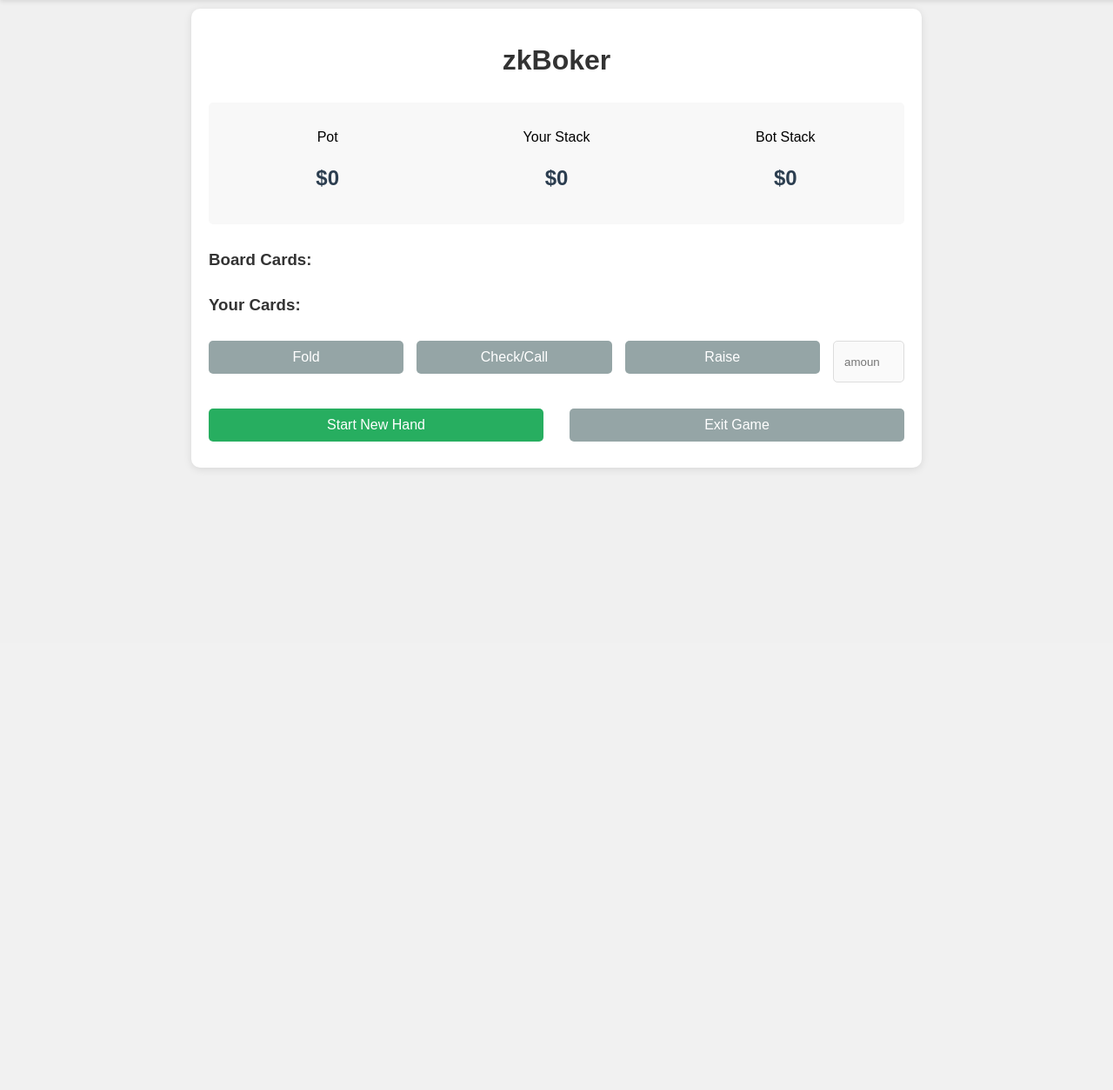
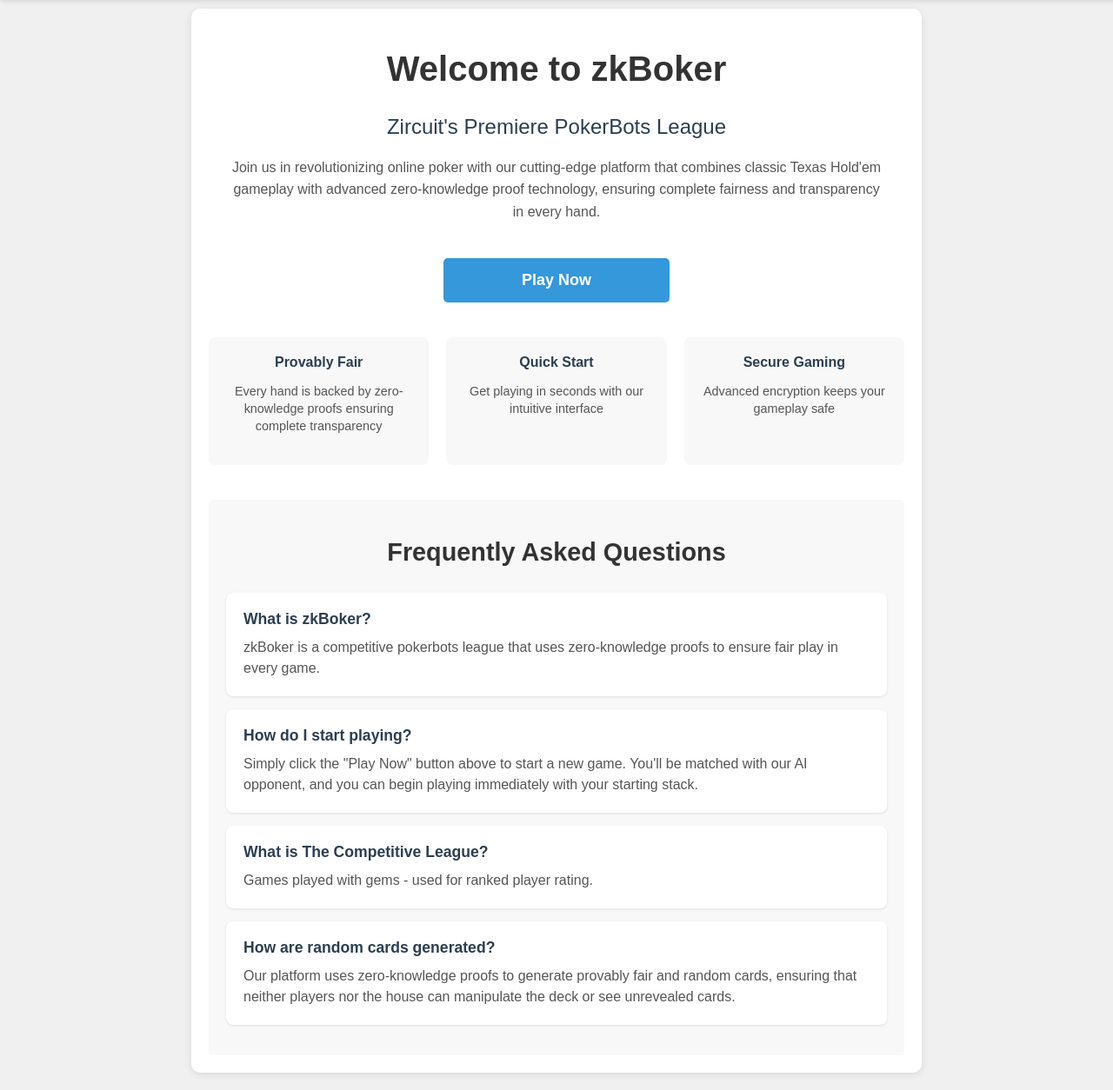
Before and after one commit to npastrami/zkBoker, a Django app: page / in a window 1280 px wide. Shown: the part 60-1314 px from the top of the page at 87% size. Before the commit the page ends 600 px from the top, so only its background shows below. Run offline with Django 5.2, Linux system fonts and the light colour scheme; a user stored in the database is signed in; data comes from the database, SQL or seed files in the repository; both versions use the stored data as it was after the commit.

Commit message:
added homepage

```diff
--- a/apps/poker/config.py
+++ b/apps/poker/config.py
@@ -1,6 +1,6 @@
 # poker/game_settings.py
 class PokerSettings:
-    STARTING_STACK = 400
+    STARTING_STACK = 200
     BIG_BLIND = 2
     SMALL_BLIND = 1
     PLAYER_NAME = 'Player'
--- a/apps/poker/game_engine.py
+++ b/apps/poker/game_engine.py
@@ -5,7 +5,7 @@
 # Game constants
 SMALL_BLIND = 1
 BIG_BLIND = 2
-STARTING_STACK = 400
+STARTING_STACK = 200
 STREET_NAMES = ['Flop', 'Turn', 'River']
 
 # Action types
--- a/apps/poker/rebel/skeleton/states.py
+++ b/apps/poker/rebel/skeleton/states.py
@@ -9,7 +9,7 @@
 TerminalState = namedtuple('TerminalState', ['deltas', 'previous_state'])
 
 NUM_ROUNDS = 1000
-STARTING_STACK = 400
+STARTING_STACK = 200
 BIG_BLIND = 1
 SMALL_BLIND = 1
 
--- a/apps/poker/templates/poker/game.html
+++ b/apps/poker/templates/poker/game.html
@@ -364,7 +364,7 @@
                 updateGameState(data);
                 enableGameButtons(true);
                 document.querySelector('.start-button').disabled = true;
-                document.querySelector('.exit-button').disabled = false;
+                <!-- document.querySelector('.exit-button').disabled = false; -->
             })
             .catch(error => {
                 console.error('Error:', error);
--- a/apps/poker/templates/poker/home.html
+++ b/apps/poker/templates/poker/home.html
@@ -1,9 +1,199 @@
 {% extends 'base.html' %}
+{% block content %}
+<!DOCTYPE html>
+<html>
+<head>
+    <title>zkBoker - Home</title>
+    <style>
+        body {
+            font-family: Arial, sans-serif;
+            background-color: #f0f0f0;
+            margin: 0;
+            padding: 20px;
+            margin-top: 50px;
+        }
 
-{% block content %}
-<div class="flex items-center justify-center min-h-screen">
-    <a href="{% url 'poker:game' %}" class="bg-blue-500 hover:bg-blue-700 text-white font-bold py-4 px-8 rounded-lg text-xl transition duration-300 ease-in-out transform hover:scale-105">
-        Play Game
-    </a>
-</div>
+        .home-container {
+            max-width: 800px;
+            margin: 0 auto;
+            background-color: white;
+            border-radius: 10px;
+            padding: 20px;
+            box-shadow: 0 2px 10px rgba(0,0,0,0.1);
+        }
+
+        .title {
+            text-align: center;
+            color: #333;
+            margin-bottom: 30px;
+            font-size: 2.5em;
+        }
+
+        .subtitle {
+            text-align: center;
+            color: #2c3e50;
+            margin-bottom: 20px;
+            font-size: 1.5em;
+            font-weight: 500;
+        }
+
+        .description {
+            text-align: center;
+            color: #555;
+            margin-bottom: 40px;
+            line-height: 1.6;
+            padding: 0 20px;
+        }
+
+        .play-button {
+            display: block;
+            width: 200px;
+            margin: 0 auto 40px;
+            padding: 15px 30px;
+            background-color: #3498db;
+            color: white;
+            text-decoration: none;
+            text-align: center;
+            border-radius: 5px;
+            font-weight: bold;
+            font-size: 18px;
+            transition: background-color 0.3s;
+        }
+
+        .play-button:hover {
+            background-color: #2980b9;
+            transform: scale(1.05);
+        }
+
+        .faq-section {
+            background-color: #f8f8f8;
+            padding: 20px;
+            border-radius: 5px;
+            margin-top: 40px;
+        }
+
+        .faq-title {
+            text-align: center;
+            color: #333;
+            margin-bottom: 30px;
+            font-size: 1.8em;
+        }
+
+        .faq-item {
+            background-color: white;
+            padding: 20px;
+            border-radius: 8px;
+            margin-bottom: 15px;
+            box-shadow: 0 1px 3px rgba(0,0,0,0.1);
+        }
+
+        .faq-question {
+            color: #2c3e50;
+            font-weight: bold;
+            margin-bottom: 10px;
+            font-size: 1.1em;
+        }
+
+        .faq-answer {
+            color: #555;
+            line-height: 1.5;
+        }
+
+        /* Feature boxes styling */
+        .features {
+            display: grid;
+            grid-template-columns: repeat(3, 1fr);
+            gap: 20px;
+            margin: 40px 0;
+        }
+
+        .feature-box {
+            background-color: #f8f8f8;
+            padding: 20px;
+            border-radius: 8px;
+            text-align: center;
+            transition: transform 0.3s;
+        }
+
+        .feature-box:hover {
+            transform: translateY(-5px);
+        }
+
+        .feature-title {
+            color: #2c3e50;
+            font-weight: bold;
+            margin-bottom: 10px;
+        }
+
+        .feature-description {
+            color: #555;
+            font-size: 0.9em;
+            line-height: 1.4;
+        }
+    </style>
+</head>
+<body>
+    <div class="home-container">
+        <h1 class="title">Welcome to zkBoker</h1>
+        <h2 class="subtitle">Zircuit's Premiere PokerBots League</h2>
+        <p class="description">
+            Join us in revolutionizing online poker with our cutting-edge platform that combines
+            classic Texas Hold'em gameplay with advanced zero-knowledge proof technology,
+            ensuring complete fairness and transparency in every hand.
+        </p>
+
+        <a href="{% url 'poker:game' %}" class="play-button">Play Now</a>
+
+        <div class="features">
+            <div class="feature-box">
+                <div class="feature-title">Provably Fair</div>
+                <p class="feature-description">Every hand is backed by zero-knowledge proofs ensuring complete transparency</p>
+            </div>
+            <div class="feature-box">
+                <div class="feature-title">Quick Start</div>
+                <p class="feature-description">Get playing in seconds with our intuitive interface</p>
+            </div>
+            <div class="feature-box">
+                <div class="feature-title">Secure Gaming</div>
+                <p class="feature-description">Advanced encryption keeps your gameplay safe</p>
+            </div>
+        </div>
+
+        <div class="faq-section">
+            <h2 class="faq-title">Frequently Asked Questions</h2>
+
+            <div class="faq-item">
+                <div class="faq-question">What is zkBoker?</div>
+                <div class="faq-answer">
+                    zkBoker is a competitive pokerbots league that uses zero-knowledge proofs
+                    to ensure fair play in every game.
+                </div>
+            </div>
+
+            <div class="faq-item">
+                <div class="faq-question">How do I start playing?</div>
+                <div class="faq-answer">
+                    Simply click the "Play Now" button above to start a new game. You'll be matched
+                    with our AI opponent, and you can begin playing immediately with your starting stack.
+                </div>
+            </div>
+
+            <div class="faq-item">
+                <div class="faq-question">What is The Competitive League?</div>
+                <div class="faq-answer">
+                    Games played with gems - used for ranked player rating.
+                </div>
+            </div>
+
+            <div class="faq-item">
+                <div class="faq-question">How are random cards generated?</div>
+                <div class="faq-answer">
+                    Our platform uses zero-knowledge proofs to generate provably fair and random cards,
+                    ensuring that neither players nor the house can manipulate the deck or see unrevealed cards.
+                </div>
+            </div>
+        </div>
+    </div>
+</body>
+</html>
 {% endblock %}
--- a/apps/poker/urls.py
+++ b/apps/poker/urls.py
@@ -6,10 +6,9 @@
 app_name = 'poker'
 
 urlpatterns = [
-    path('', views.initialize_game, name='initialize_game'),
+    path('', views.home_view, name='home'),
     path('make_move/', views.make_move, name='make_move'),
     path('start_hand/', views.start_hand, name='start_hand'),
-    path('', views.home_view, name='home'),
     path('game/', views.initialize_game, name='game'),
     path('staking/', views.staking_view, name='staking'),
     path('buy_in/', views.buy_in, name='buy_in'),
```
Also changed, not shown: db.sqlite3.
